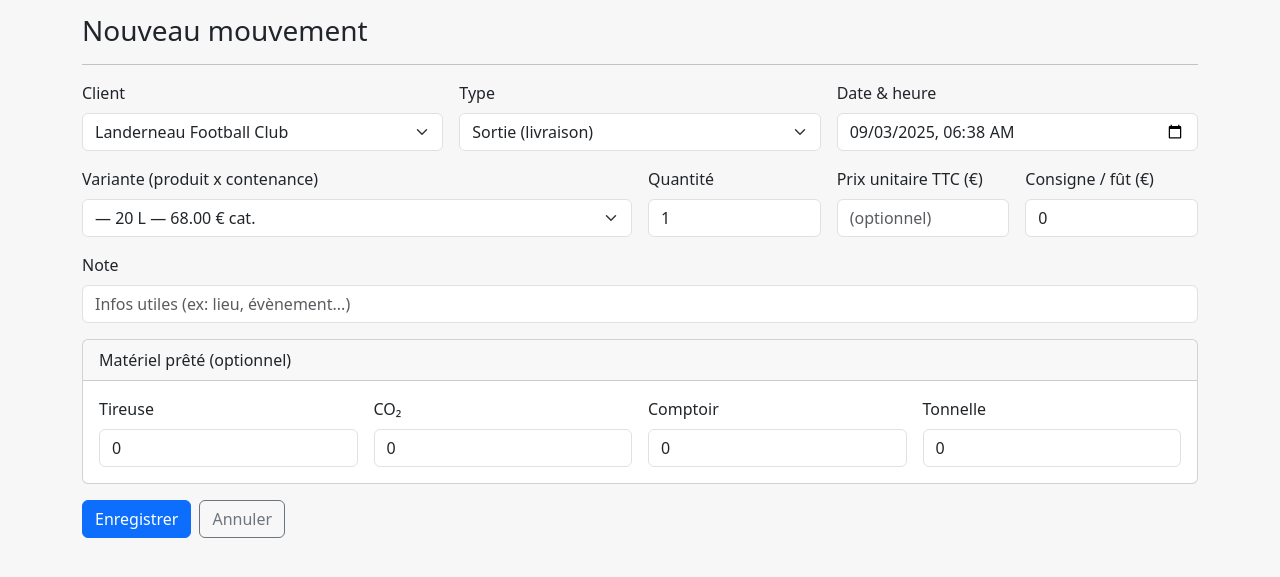
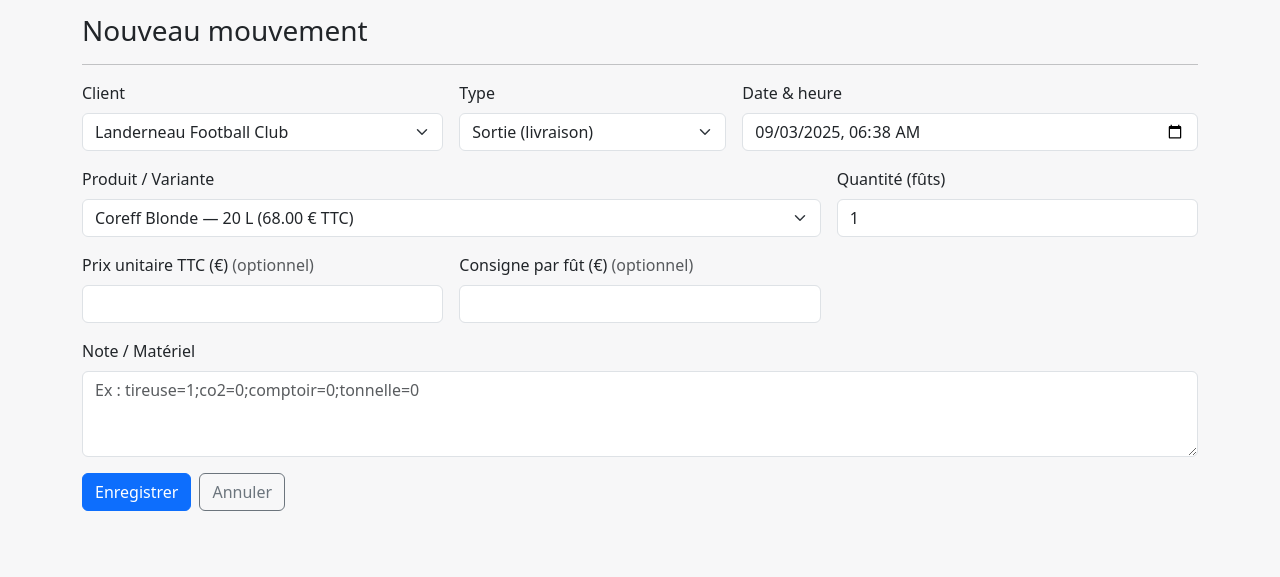
Before and after one commit to lecentrallanderneau-oss/livraison-et-suivi-futs, a Flask app: template templates/movement_new.html in a window 1280 px wide. Shown: the part 56-633 px from the top of the page. Run offline with Flask 3, Linux system fonts and the light colour scheme; the template is opened without the code that fills it: values that come from a table or form of the project are taken from there, others are empty.

Commit message:
Update movement_new.html

```diff
--- a/templates/movement_new.html
+++ b/templates/movement_new.html
@@ -3,7 +3,9 @@
 {% block content %}
 <h1 class="h3">Nouveau mouvement</h1>
 <hr>
+
 <form method="post" action="{{ url_for('movement_new') }}" class="row g-3">
+  <!-- Client -->
   <div class="col-md-4">
     <label class="form-label">Client</label>
     <select name="client_id" class="form-select" required>
@@ -18,85 +20,70 @@
     </select>
   </div>
 
-  <div class="col-md-4">
+  <!-- Type -->
+  <div class="col-md-3">
     <label class="form-label">Type</label>
     <select name="type" class="form-select" required>
       <option value="OUT">Sortie (livraison)</option>
-      <option value="IN">Entrée (reprise)</option>
+      <option value="IN">Reprise</option>
       <option value="DEFECT">Défectueux</option>
     </select>
   </div>
 
-  <div class="col-md-4">
-    <label class="form-label">Date & heure</label>
-    <input type="datetime-local" name="created_at" class="form-control" required
-           value="{{ (namespace(ts='') or '') and '' }}">
+  <!-- Date/heure -->
+  <div class="col-md-5">
+    <label class="form-label">Date &amp; heure</label>
+    <input type="datetime-local" name="created_at" class="form-control" required>
   </div>
 
-  <div class="col-md-6">
-    <label class="form-label">Variante (produit x contenance)</label>
+  <!-- Variante -->
+  <div class="col-md-8">
+    <label class="form-label">Produit / Variante</label>
     <select name="variant_id" class="form-select" required>
       {% for v in variants %}
-        <option value="{{ v.id }}">{{ v.name }} — {{ v.size_l }} L — {{ '%.2f'|format(v.price_ttc or 0) }} € cat.</option>
+        <option value="{{ v.id }}">
+          {{ v.product.name }} — {{ v.size_l }} L{% if v.price_ttc is not none %} ({{ '%.2f'|format(v.price_ttc) }} € TTC){% endif %}
+        </option>
       {% endfor %}
     </select>
   </div>
 
-  <div class="col-md-2">
-    <label class="form-label">Quantité</label>
-    <input type="number" name="qty" class="form-control" min="1" value="1" required>
+  <!-- Quantité -->
+  <div class="col-md-4">
+    <label class="form-label">Quantité (fûts)</label>
+    <input type="number" name="qty" class="form-control" min="1" step="1" value="1" required>
   </div>
 
-  <div class="col-md-2">
-    <label class="form-label">Prix unitaire TTC (€)</label>
-    <input type="number" step="0.01" name="unit_price_ttc" class="form-control" placeholder="(optionnel)">
+  <!-- Prix unitaire TTC -->
+  <div class="col-md-4">
+    <label class="form-label">Prix unitaire TTC (€) <span class="text-muted">(optionnel)</span></label>
+    <input type="number" name="unit_price_ttc" class="form-control" step="0.01" min="0">
   </div>
 
-  <div class="col-md-2">
-    <label class="form-label">Consigne / fût (€)</label>
-    <input type="number" step="0.01" name="deposit_per_keg" class="form-control" value="0">
+  <!-- Consigne / fût -->
+  <div class="col-md-4">
+    <label class="form-label">Consigne par fût (€) <span class="text-muted">(optionnel)</span></label>
+    <input type="number" name="deposit_per_keg" class="form-control" step="0.01" min="0">
   </div>
 
+  <!-- Note / Matériel -->
   <div class="col-12">
-    <label class="form-label">Note</label>
-    <input type="text" name="notes" class="form-control" placeholder="Infos utiles (ex: lieu, évènement...)">
-  </div>
-
-  <div class="col-12">
-    <div class="card">
-      <div class="card-header">Matériel prêté (optionnel)</div>
-      <div class="card-body row g-3">
-        <div class="col-6 col-md-3">
-          <label class="form-label">Tireuse</label>
-          <input type="number" name="eq_tireuse" min="0" value="0" class="form-control">
-        </div>
-        <div class="col-6 col-md-3">
-          <label class="form-label">CO₂</label>
-          <input type="number" name="eq_co2" min="0" value="0" class="form-control">
-        </div>
-        <div class="col-6 col-md-3">
-          <label class="form-label">Comptoir</label>
-          <input type="number" name="eq_comptoir" min="0" value="0" class="form-control">
-        </div>
-        <div class="col-6 col-md-3">
-          <label class="form-label">Tonnelle</label>
-          <input type="number" name="eq_tonnelle" min="0" value="0" class="form-control">
-        </div>
-      </div>
-    </div>
+    <label class="form-label">Note / Matériel</label>
+    <textarea name="notes" class="form-control" rows="3" placeholder="Ex : tireuse=1;co2=0;comptoir=0;tonnelle=0"></textarea>
   </div>
 
   <div class="col-12 d-flex gap-2">
     <button type="submit" class="btn btn-primary">Enregistrer</button>
     {% if current_client %}
-      <a href="{{ url_for('client_detail', client_id=current_client.id) }}" class="btn btn-outline-secondary">Annuler</a>
+      <a class="btn btn-outline-secondary" href="{{ url_for('client_detail', client_id=current_client.id) }}">Annuler</a>
     {% else %}
-      <a href="{{ url_for('clients') }}" class="btn btn-outline-secondary">Annuler</a>
+      <a class="btn btn-outline-secondary" href="{{ url_for('index') }}">Annuler</a>
     {% endif %}
   </div>
 </form>
+
 <script>
-  // valeur par défaut du datetime-local : maintenant
+  // valeur par défaut du datetime-local : maintenant (en local)
   (function(){
     const input = document.querySelector('input[name="created_at"]');
     if (input && !input.value) {
```
